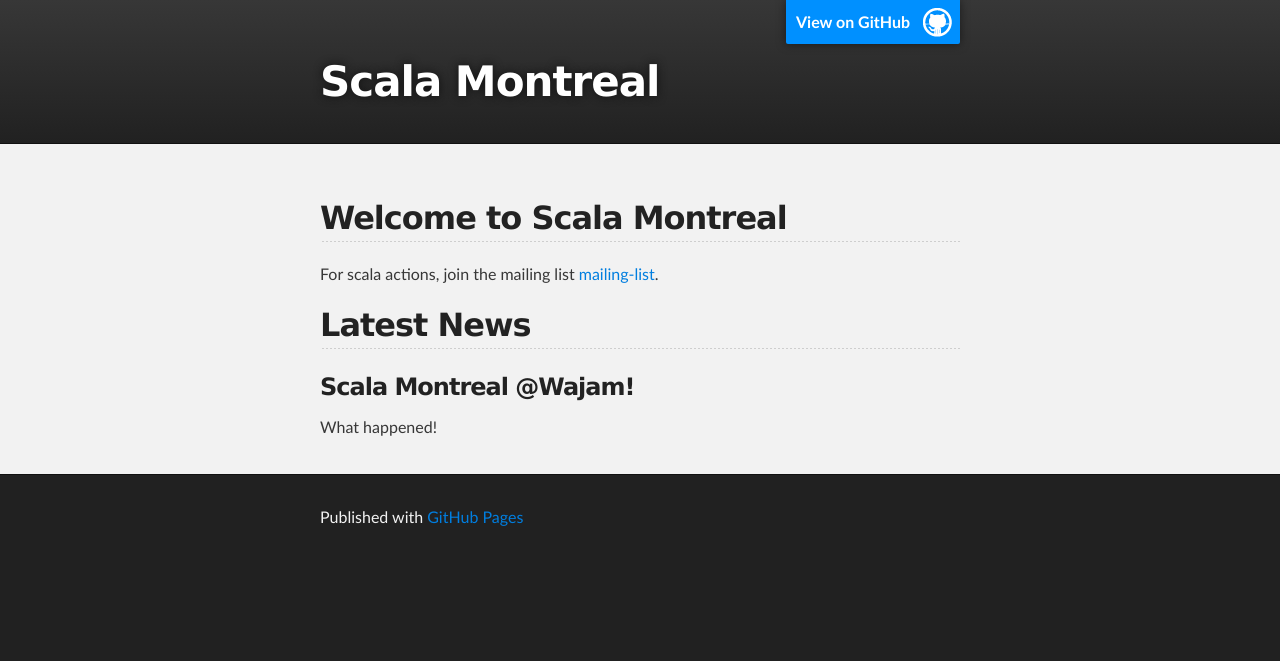
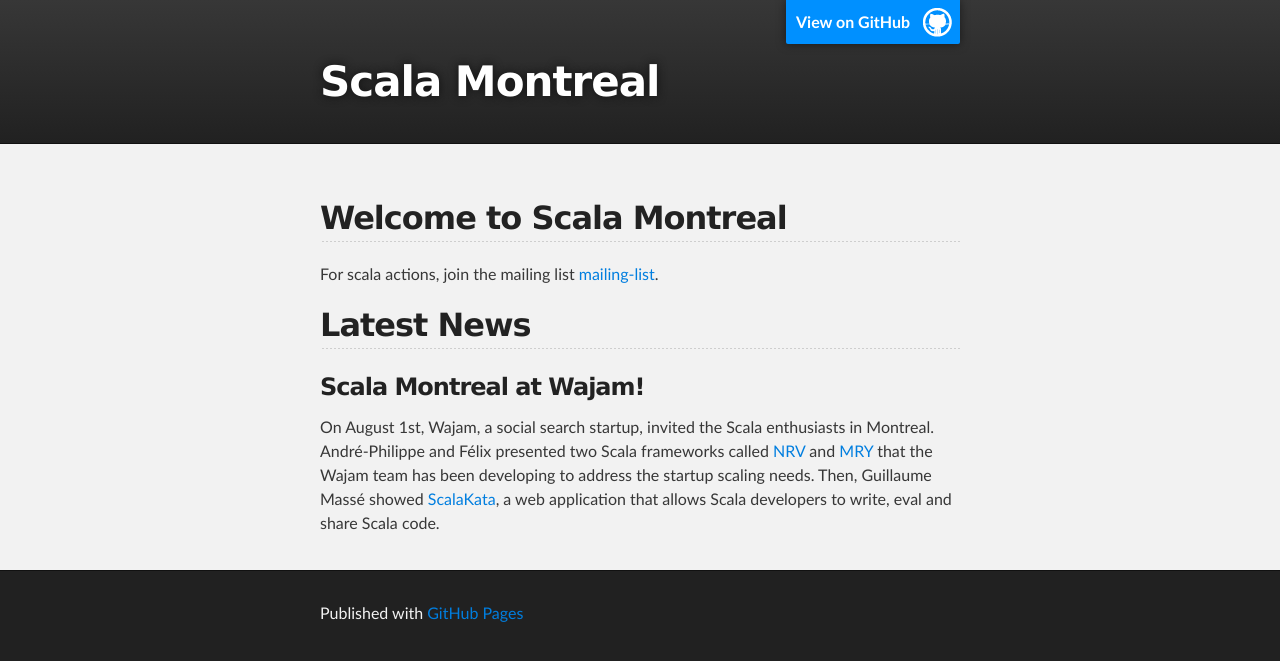
Before and after one commit to scala-montreal/scala-montreal.github.com, a Jekyll site: the page built from index.html, in a window 1280 px wide. Shown: the top 661 px of the page. Built offline with Jekyll 4.4.1, drawn with Linux system fonts in a browser that asks for light colours.

Commit message:
added some meat!

```diff
--- a/_posts/2010-08-04-scala-montreal-at-wajam.markdown
+++ b/_posts/2010-08-04-scala-montreal-at-wajam.markdown
@@ -1,8 +1,8 @@
 ---
 layout: post
-title: Scala Montreal @Wajam!
+title: Scala Montreal at Wajam!
 ---
 
 ### {{ page.title }}
 
-What happened!
+On August 1st, Wajam, a social search startup, invited the Scala enthusiasts in Montreal. André-Philippe and Félix presented two Scala frameworks called [NRV](https://github.com/wajam/nrv) and [MRY](https://github.com/wajam/mry) that the Wajam team has been developing to address the startup scaling needs. Then, Guillaume Massé showed [ScalaKata](http://www.scalakata.com/), a web application that allows Scala developers to write, eval and share Scala code.
```
